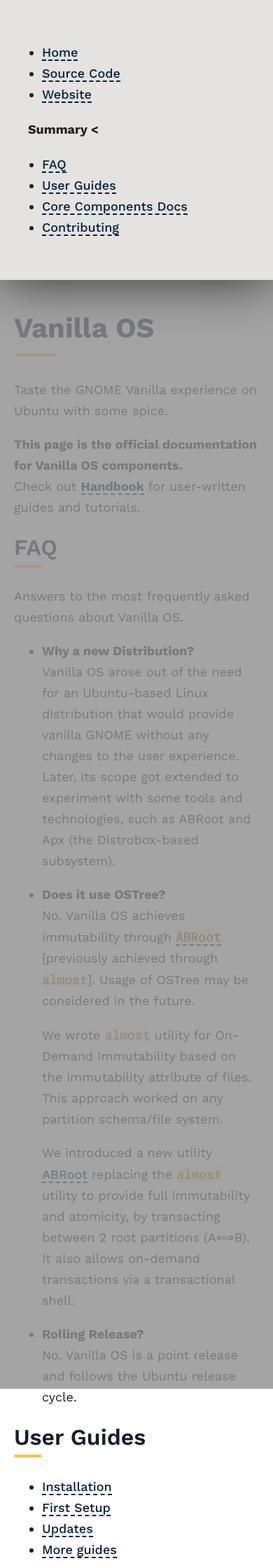
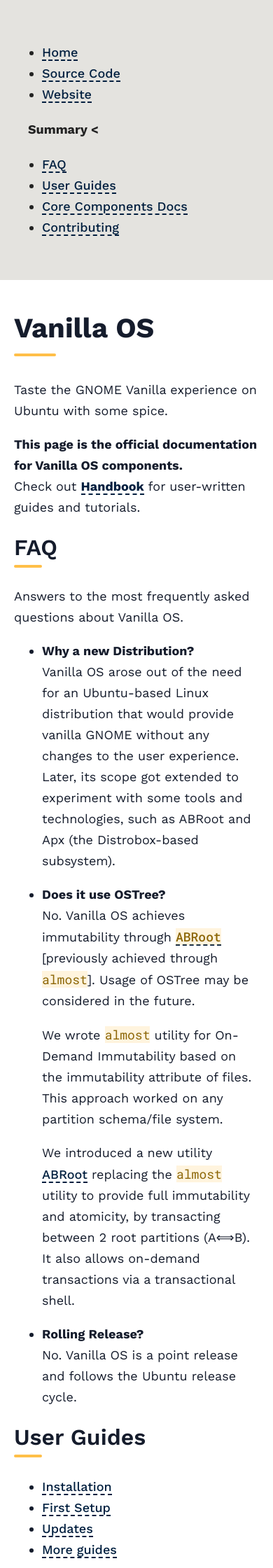
Before and after one commit to Vanilla-OS/documentation, a Jekyll site: the page built from index.md, in a window 390 px wide. Shown: the top 2240 px of the page at 70% size. Built offline with Jekyll 4.4.1, drawn with Linux system fonts in a browser that asks for light colours.

Commit message:
Remove the shadow from the active menu on mobile
Due to the hacky way the menu interactivity is coded with, the shadow
stayed after clicking on a link. This is a quick fix.

```diff
--- a/assets/css/style.css
+++ b/assets/css/style.css
@@ -276,10 +276,6 @@ h6.highlight {
 		height: max-content;
 	}
 
-	aside:hover {
-		box-shadow: 0 0 70px #000000b8, 0 0 0 99rem var(--c-aside-shadow-content);
-	}
-
 	article {
 		width: initial;
 	}
```
